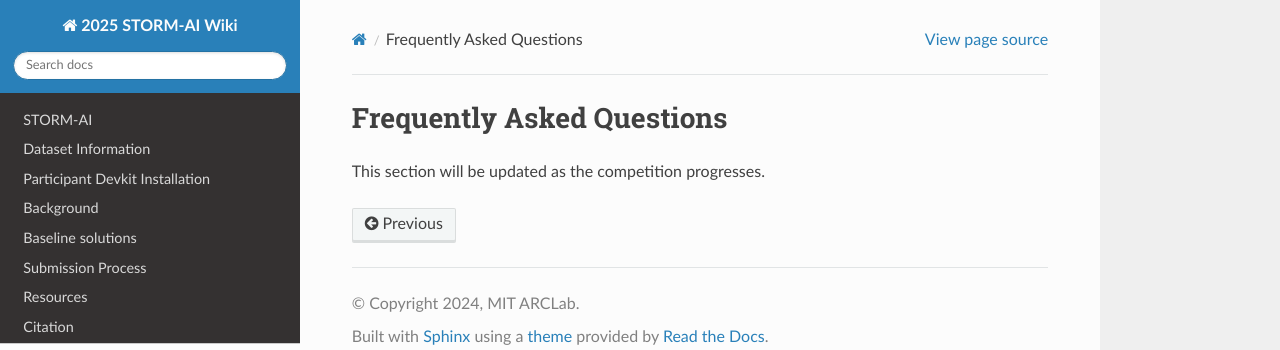
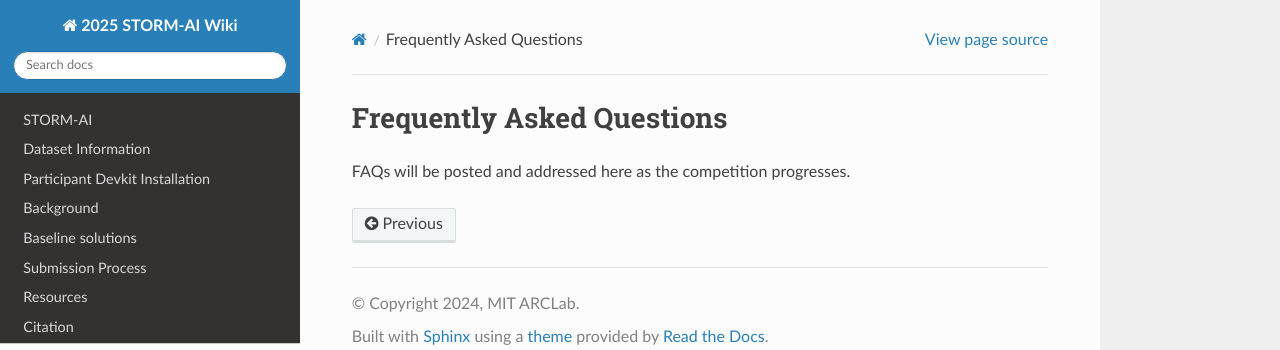
Before and after one commit to olgupila/STORM-AI-devkit-2025, a Sphinx documentation site: the page built from docs/faq.md, in a window 1280 px wide. Shown: the top 350 px of the page. Built offline with Sphinx 7.4.7 and the Read the Docs theme 3.1.0, drawn with Linux system fonts in a browser that asks for light colours; pages that are not in the unit, such as notebooks, are missing from menus.

Commit message:
FAQ: revision complete

```diff
--- a/docs/faq.md
+++ b/docs/faq.md
@@ -1,2 +1,2 @@
 # Frequently Asked Questions
-This section will be updated as the competition progresses.
+FAQs will be posted and addressed here as the competition progresses.
```
